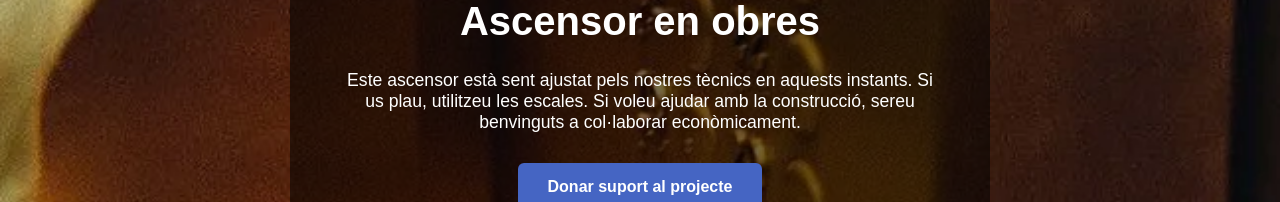
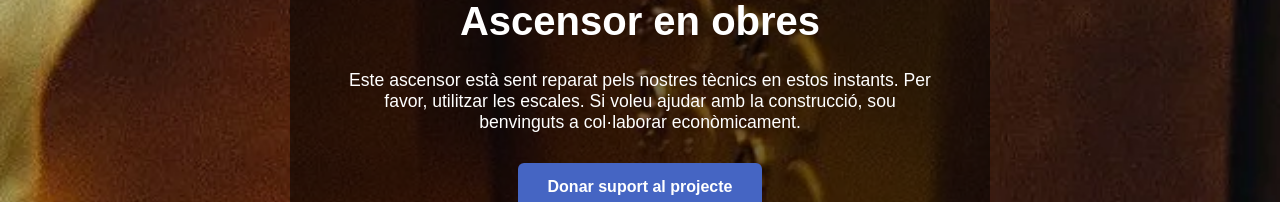
Before and after one commit to leire-leire/SegonaOportunitatCurt, a plain HTML site: page index.html in a window 1280 px wide. Shown: the part 295-497 px from the top of the page. Drawn offline with Linux system fonts and the light colour scheme.

Commit message:
index.html

```diff
--- a/index.html
+++ b/index.html
@@ -81,8 +81,7 @@
   <div class="overlay">
     <h1>Ascensor en obres</h1>
     <p>
-     Este ascensor està sent ajustat pels nostres tècnics en aquests instants. Si us plau, utilitzeu les escales. Si voleu ajudar amb la construcció, sereu benvinguts a col·laborar econòmicament.
-    </p>
+    Este ascensor està sent reparat pels nostres tècnics en estos instants. Per favor, utilitzar les escales. Si voleu ajudar amb la construcció, sou benvinguts a col·laborar econòmicament.    </p>
 
     <!-- Enlace externo -->
     <a href="https://www.gofundme.com/f/segona-oportunitat-existeixen-de-veritat-curtmetratge?attribution_id=sl:80fe63ba-bd98-47fe-b5d4-38cd2f4f8606&lang=es_ES&utm_campaign=man_ss_icons&utm_medium=customer&utm_source=copy_link"
```
